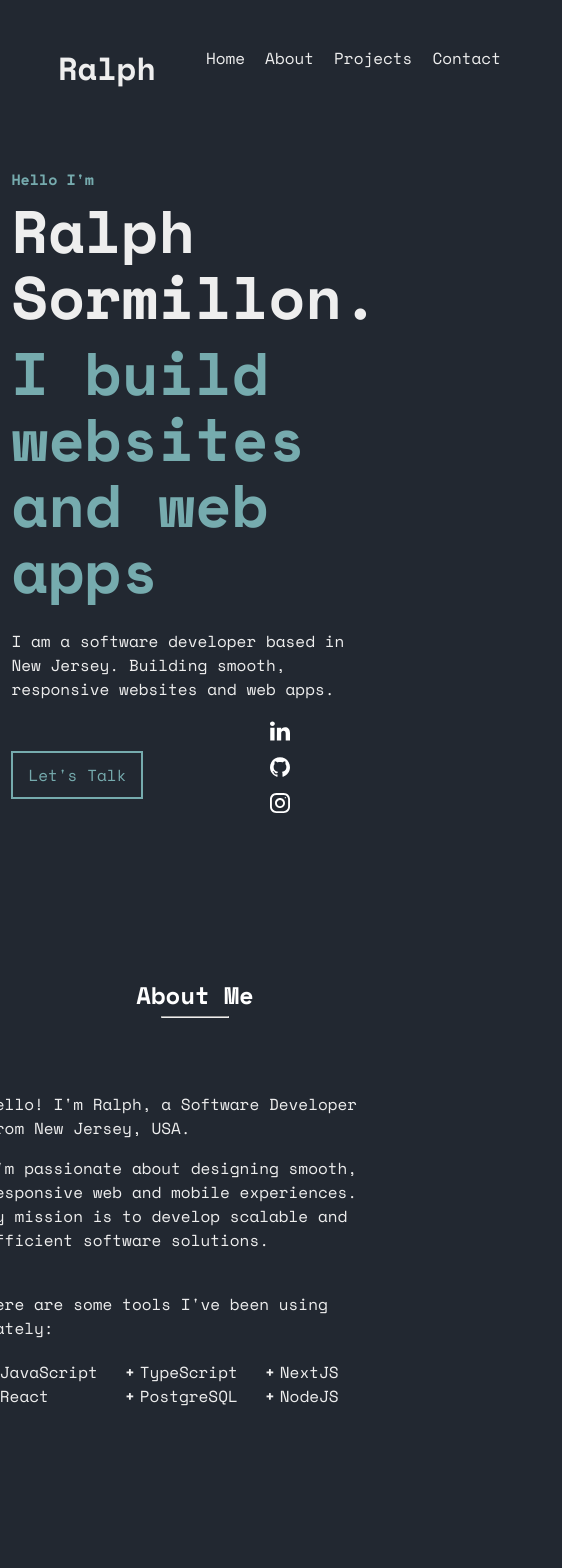
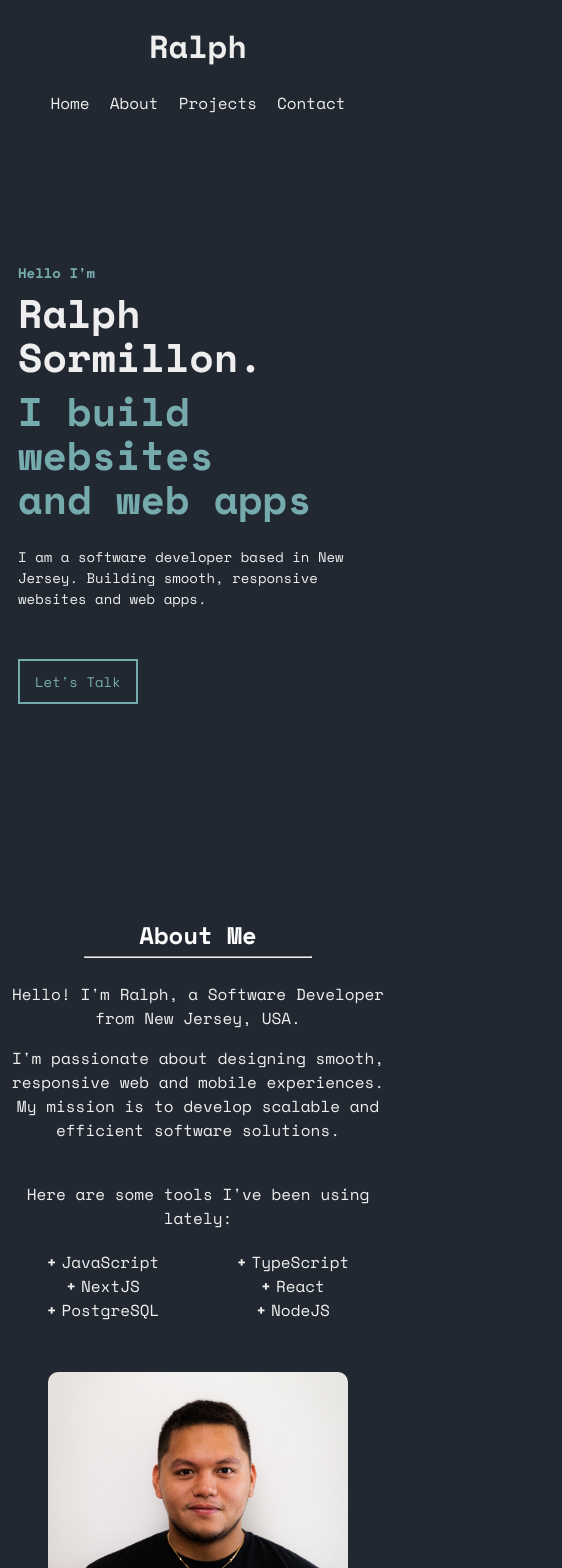
Before and after one commit to vargassormm1/portfolio, a Next.js app: page / in a window 390 px wide. Shown: the top 1568 px of the page, 562 px wide, since content can reach past the window. Built offline with nearby package versions, Linux system fonts and the light colour scheme.

Commit message:
media queries

```diff
--- a/src/app/globals.css
+++ b/src/app/globals.css
@@ -103,3 +103,48 @@ textarea:not([rows]) {
   flex-direction: column;
   width: 100%;
 }
+
+@media (max-width: 1536px) {
+  .container {
+    width: 1366px;
+  }
+}
+
+@media (max-width: 1366px) {
+  .container {
+    width: 1280px;
+  }
+}
+
+@media (max-width: 1280px) {
+  .container {
+    width: 1024px;
+    padding-left: 20px;
+    padding-right: 20px;
+  }
+}
+
+@media (max-width: 1024px) {
+  .container {
+    width: 768px;
+  }
+}
+
+@media (max-width: 768px) {
+  .container {
+    width: 640px;
+  }
+}
+
+@media (max-width: 640px) {
+  .container {
+    width: 475px;
+  }
+}
+@media (max-width: 475px) {
+  .container {
+    width: 380px;
+    padding-left: 0px;
+    padding-right: 0px;
+  }
+}
--- a/src/components/About/About.module.css
+++ b/src/components/About/About.module.css
@@ -2,6 +2,7 @@
   display: flex;
   flex-direction: column;
   padding: 100px 0;
+  width: 100%;
 }
 .sectionHeading {
   display: flex;
@@ -9,6 +10,7 @@
   align-items: center;
   margin: 10px 0 50px 0;
   color: white;
+  width: 100%;
 }
 .sectionHeading hr {
   width: 25%;
@@ -21,6 +23,7 @@
   justify-content: center;
   padding: 0 100px;
   color: #eeeeee;
+  width: 100%;
 }
 .aboutMe {
   align-self: flex-start;
@@ -44,3 +47,67 @@
   max-width: 100%;
   border-radius: 10px;
 }
+
+@media (max-width: 768px) {
+  .container {
+    padding: 50px 0;
+  }
+  .aboutContent {
+    text-align: center;
+    padding: 0 0;
+    flex-direction: column;
+  }
+  .profileImage {
+    margin-top: 50px;
+  }
+}
+@media (max-width: 640px) {
+  .container {
+    padding: 50px 0;
+  }
+  .sectionHeading {
+    margin: 0;
+  }
+  .sectionHeading hr {
+    width: 60%;
+  }
+  .aboutContent {
+    padding: 0 0;
+    flex-direction: column;
+  }
+  .aboutMe {
+    padding: 0 0;
+  }
+  .skillsList {
+    grid-template-columns: repeat(2, minmax(140px, 200px));
+  }
+
+  .profileImage {
+    margin-top: 50px;
+  }
+}
+@media (max-width: 475px) {
+  .container {
+    padding: 50px 0;
+  }
+  .sectionHeading {
+    margin: 0;
+  }
+  .sectionHeading hr {
+    width: 60%;
+  }
+  .aboutContent {
+    padding: 0 0;
+    flex-direction: column;
+  }
+  .aboutMe {
+    padding: 0 0;
+  }
+  .skillsList {
+    grid-template-columns: repeat(2, minmax(140px, 200px));
+  }
+
+  .profileImage {
+    margin-top: 50px;
+  }
+}
--- a/src/components/Contact/Contact.module.css
+++ b/src/components/Contact/Contact.module.css
@@ -3,6 +3,7 @@
   flex-direction: column;
   padding: 100px 0;
   margin-bottom: 150px;
+  width: 100%;
 }
 .sectionHeading {
   display: flex;
@@ -22,6 +23,7 @@
   align-items: center;
   justify-content: center;
   text-align: center;
+  width: 100%;
 }
 .contactContent p {
   width: 60%;
@@ -40,3 +42,14 @@
 .contact:hover {
   background-color: #76abae46;
 }
+
+@media (max-width: 768px) {
+  .container {
+    padding: 50px 0;
+  }
+}
+@media (max-width: 475px) {
+  .container {
+    padding: 50px 0;
+  }
+}
--- a/src/components/MainContent/MainContent.module.css
+++ b/src/components/MainContent/MainContent.module.css
@@ -4,14 +4,15 @@
   align-items: center;
   justify-content: center;
   min-height: calc(100vh - 100px);
+  width: 100%;
 }
-
 .mainContent {
   display: flex;
   flex-direction: column;
   align-items: flex-start;
   justify-content: center;
   padding: 0 100px;
+  width: 100%;
 }
 .mainContent h1 {
   font-size: 15px;
@@ -47,3 +48,24 @@
 .contact:hover {
   background-color: #76abae46;
 }
+
+@media (max-width: 475px) {
+  .mainContent {
+    padding: 0 10px;
+  }
+  .mainContent h1 {
+    font-size: 14px;
+  }
+  .mainContent h2 {
+    font-size: 40px;
+  }
+  .mainContent h3 {
+    font-size: 40px;
+  }
+  .mainContent p {
+    font-size: 14px;
+  }
+  .contact {
+    font-size: 14px;
+  }
+}
--- a/src/components/Navbar/Navbar.module.css
+++ b/src/components/Navbar/Navbar.module.css
@@ -10,7 +10,6 @@
   color: #eeeeee;
   background-color: #222831;
 }
-
 .navbar h1 a {
   text-decoration: none;
   color: #eeeeee;
@@ -30,3 +29,15 @@
   border-bottom: 2px solid #eeeeee;
   transition: all 0.2s ease-out;
 }
+
+@media (max-width: 475px) {
+  .navbar {
+    flex-direction: column;
+  }
+  .navLinks {
+    padding: 0;
+  }
+  .navLinks li {
+    padding: 10px;
+  }
+}
--- a/src/components/Projects/Projects.module.css
+++ b/src/components/Projects/Projects.module.css
@@ -2,6 +2,7 @@
   display: flex;
   flex-direction: column;
   padding: 100px 0;
+  width: 100%;
 }
 .sectionHeading {
   display: flex;
@@ -22,4 +23,32 @@
   align-content: space-evenly;
   gap: 10px;
   padding: 0 100px;
+  width: 100%;
 }
+
+@media (max-width: 768px) {
+  .container {
+    padding: 50px 0;
+  }
+  .projectsContent {
+    grid-template-columns: 1fr;
+    gap: 10px;
+    padding: 0;
+  }
+}
+@media (max-width: 475px) {
+  .container {
+    padding: 50px 0;
+  }
+  .sectionHeading {
+    text-align: center;
+  }
+  .sectionHeading hr {
+    width: 60%;
+  }
+  .projectsContent {
+    grid-template-columns: 1fr;
+    gap: 10px;
+    padding: 0;
+  }
+}
--- a/src/components/Socials/Socials.module.css
+++ b/src/components/Socials/Socials.module.css
@@ -19,3 +19,9 @@
 .socials li a:hover {
   fill: #76abae;
 }
+
+@media (max-width: 475px) {
+  .container {
+    display: none;
+  }
+}
```
